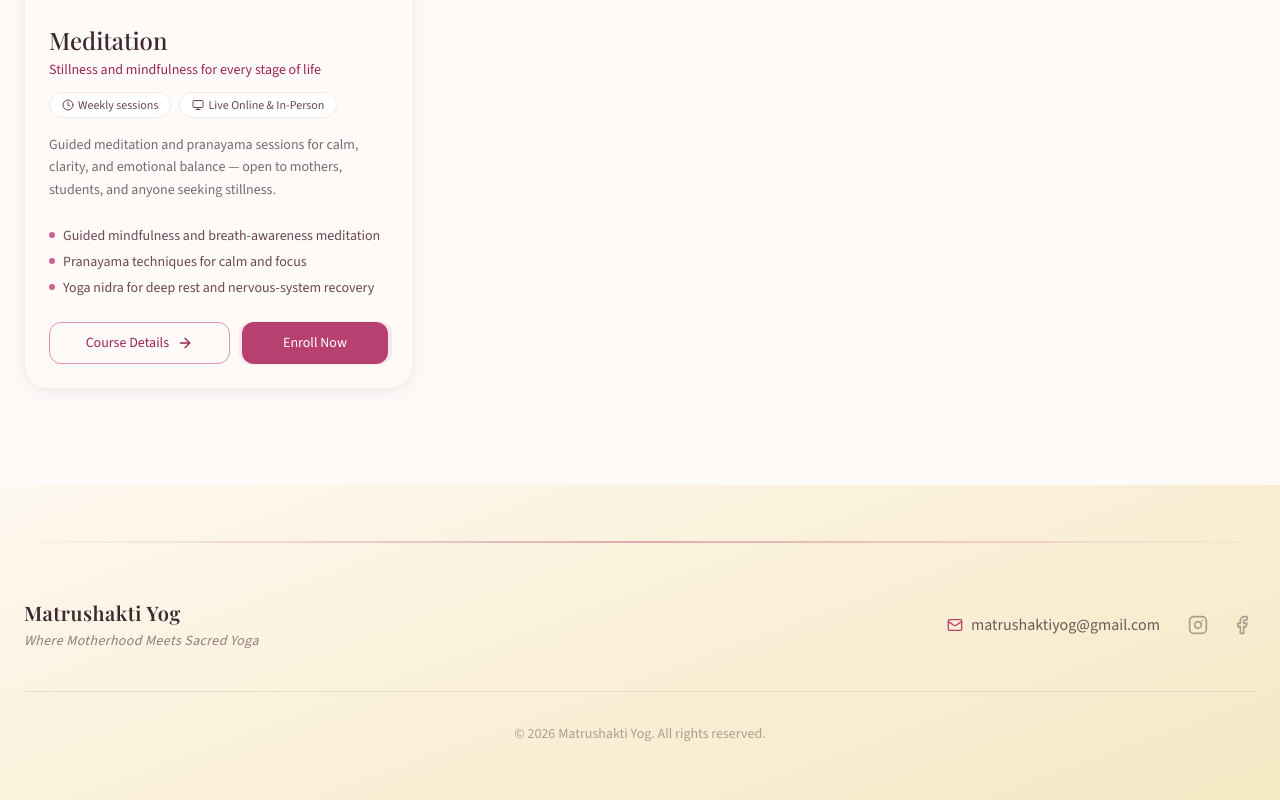
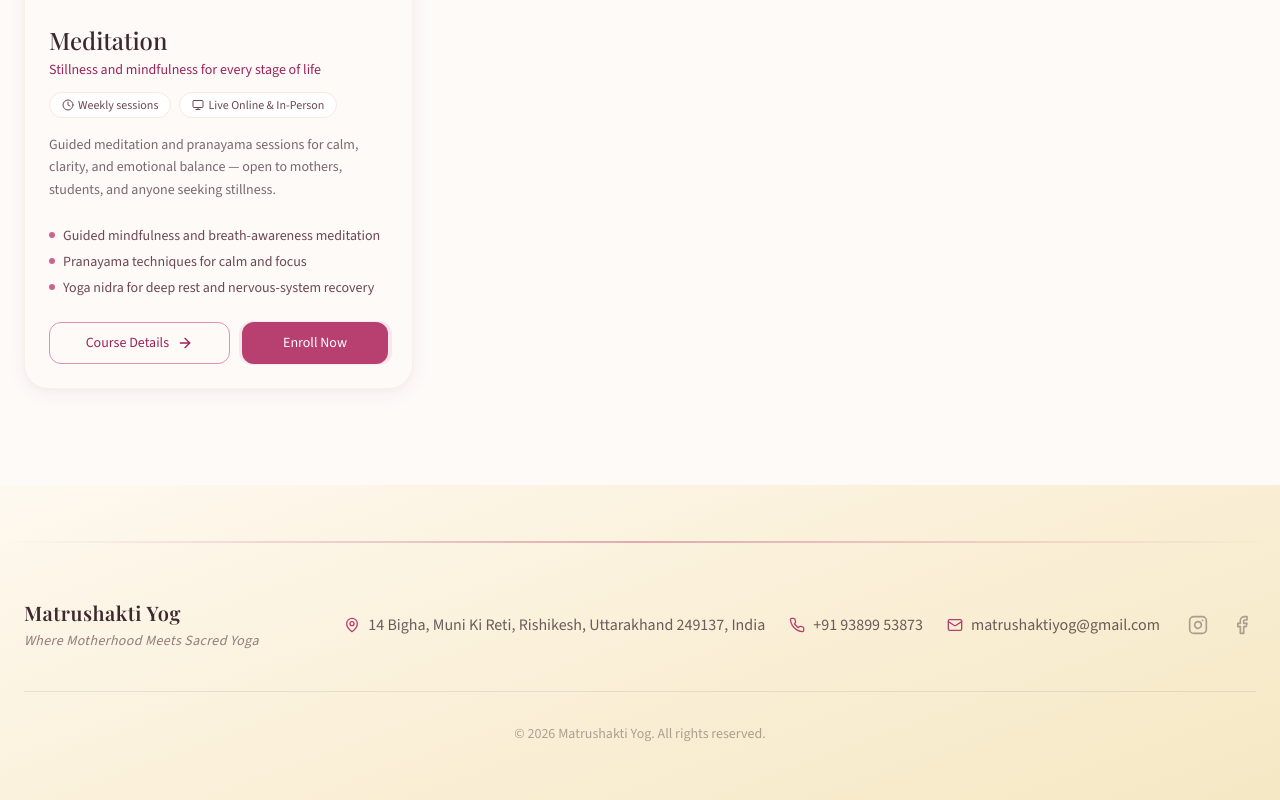
Before and after one commit to UmeshSolanki303/himyog, a Next.js app: page /courses in a window 1280 px wide. Shown: the part 2397-3197 px from the top of the page. Built offline with nearby package versions, Linux system fonts and the light colour scheme; no server answers; a web font is replaced by a local one.

Commit message:
add details in footer

```diff
--- a/app/contact/page.tsx
+++ b/app/contact/page.tsx
@@ -129,16 +129,16 @@ const contactItems = [
   {
     icon: Phone,
     label: "WhatsApp / Call",
-    value: "+91 9389953873",
-    href: "tel:+91XXXXXXXXXX",
+    value: "+91 93899 53873",
+    href: "tel:+919389953873",
     color: "from-warm-sage-100 to-warm-sage-50",
     iconColor: "text-warm-sage-500",
   },
   {
     icon: MapPin,
     label: "Location",
-    value: "Online · India-wide",
-    href: null,
+    value: "14 Bigha, Muni Ki Reti, Rishikesh, Uttarakhand 249137",
+    href: "https://www.google.com/maps/search/?api=1&query=14+Bigha%2C+Muni+Ki+Reti%2C+Rishikesh%2C+Uttarakhand+249137",
     color: "from-gold-100 to-gold-50",
     iconColor: "text-gold-500",
   },
@@ -576,7 +576,15 @@ function InfoCard({
   );
 
   if (href) {
-    return <a href={href}>{inner}</a>;
+    const isExternal = href.startsWith("http");
+    return (
+      <a
+        href={href}
+        {...(isExternal ? { target: "_blank", rel: "noopener noreferrer" } : {})}
+      >
+        {inner}
+      </a>
+    );
   }
   return inner;
 }
--- a/app/layout.tsx
+++ b/app/layout.tsx
@@ -99,7 +99,7 @@ const jsonLd = {
   "@context": "https://schema.org",
   "@graph": [
     {
-      "@type": "Organization",
+      "@type": ["Organization", "LocalBusiness"],
       "@id": `${siteUrl}/#organization`,
       name: "Matrushakti Yog",
       url: siteUrl,
@@ -110,6 +110,16 @@ const jsonLd = {
       description:
         "Prenatal and postnatal yoga classes. Safe, nurturing classes for pregnancy and the fourth trimester.",
       email: "matrushaktiyog@gmail.com",
+      telephone: "+91-93899-53873",
+      address: {
+        "@type": "PostalAddress",
+        streetAddress: "14 Bigha, Muni Ki Reti",
+        addressLocality: "Rishikesh",
+        addressRegion: "Uttarakhand",
+        postalCode: "249137",
+        addressCountry: "IN",
+      },
+      areaServed: "IN",
       sameAs: [],
     },
     {
--- a/components/Footer.tsx
+++ b/components/Footer.tsx
@@ -1,7 +1,12 @@
 "use client";
 
 import { motion } from "framer-motion";
-import { Mail, Instagram, Facebook } from "lucide-react";
+import { Mail, Phone, MapPin, Instagram, Facebook } from "lucide-react";
+
+const ADDRESS = "14 Bigha, Muni Ki Reti, Rishikesh, Uttarakhand 249137, India";
+const PHONE_DISPLAY = "+91 93899 53873";
+const PHONE_TEL = "+919389953873";
+const EMAIL = "matrushaktiyog@gmail.com";
 
 const socialLinks = [
   {
@@ -30,10 +35,10 @@ export function Footer() {
           whileInView={{ opacity: 1, y: 0 }}
           viewport={{ once: true }}
           transition={{ duration: 0.45 }}
-          className="flex flex-col md:flex-row items-center justify-between gap-6 sm:gap-8"
+          className="flex flex-col xl:flex-row items-center justify-between gap-6 xl:gap-8"
         >
           {/* Brand */}
-          <div className="text-center md:text-left">
+          <div className="text-center xl:text-left shrink-0">
             <p className="font-serif text-lg sm:text-xl text-charcoal font-semibold tracking-wide">
               Matrushakti Yog
             </p>
@@ -43,13 +48,29 @@ export function Footer() {
           </div>
 
           {/* Contact + social */}
-          <div className="flex flex-col sm:flex-row items-center gap-4 sm:gap-6 text-center sm:text-left">
+          <div className="flex flex-col xl:flex-row items-center justify-center gap-4 xl:gap-6 text-center xl:text-left">
             <a
-              href="mailto:matrushaktiyog@gmail.com"
-              className="inline-flex items-center justify-center sm:justify-start gap-2 text-charcoal/75 hover:text-charcoal transition-colors text-sm sm:text-base break-all"
+              href={`https://www.google.com/maps/search/?api=1&query=${encodeURIComponent(ADDRESS)}`}
+              target="_blank"
+              rel="noopener noreferrer"
+              className="inline-flex items-center justify-center xl:justify-start gap-2 text-charcoal/75 hover:text-charcoal transition-colors text-sm sm:text-base"
+            >
+              <MapPin className="w-4 h-4 shrink-0 text-sage-500" />
+              <span>{ADDRESS}</span>
+            </a>
+            <a
+              href={`tel:${PHONE_TEL}`}
+              className="inline-flex items-center justify-center xl:justify-start gap-2 text-charcoal/75 hover:text-charcoal transition-colors text-sm sm:text-base"
+            >
+              <Phone className="w-4 h-4 shrink-0 text-sage-500" />
+              <span>{PHONE_DISPLAY}</span>
+            </a>
+            <a
+              href={`mailto:${EMAIL}`}
+              className="inline-flex items-center justify-center xl:justify-start gap-2 text-charcoal/75 hover:text-charcoal transition-colors text-sm sm:text-base break-all"
             >
               <Mail className="w-4 h-4 shrink-0 text-sage-500" />
-              <span>matrushaktiyog@gmail.com</span>
+              <span>{EMAIL}</span>
             </a>
             <div className="flex gap-4">
               {socialLinks.map(({ icon: Icon, label, href }) => (
```
Also changed, not shown: 1 other file (tests, documents, lock files or other folders).
